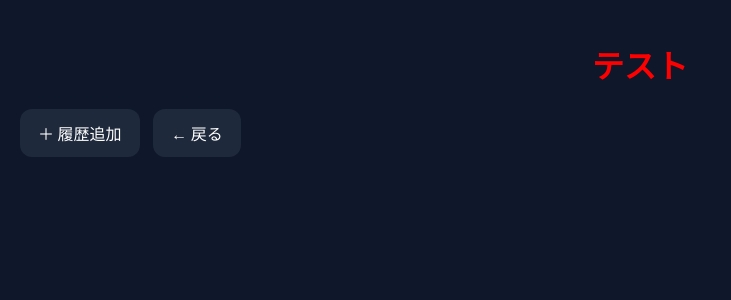
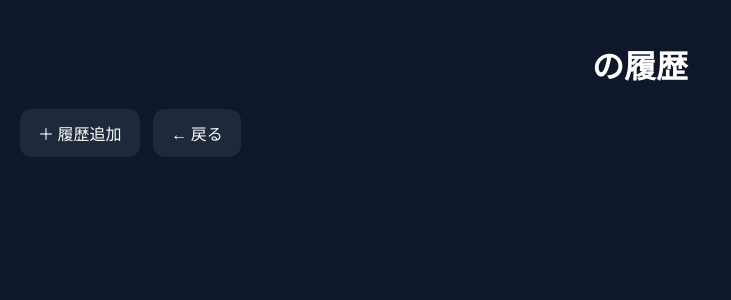
Before and after one commit to momo09280502/karte_app, a Flask app: page /customer/1 in a window 1280 px wide. Shown: the top 300 px of the page, without its empty margins (0-731 px from the left). Run offline with Flask 3, Linux system fonts and the light colour scheme; data that the repository does not hold is empty.

Commit message:
remove test

```diff
--- a/templates/customer.html
+++ b/templates/customer.html
@@ -47,7 +47,7 @@
 
 <body>
 
-<h1 style="color:red;">テスト {{ customer[1] }}</h1>
+<h1>{{ customer[1] }} の履歴</h1>
 
 <a href="/add_record/{{ customer[0] }}" class="button">＋ 履歴追加</a>
 <a href="/" class="button">← 戻る</a>
```
